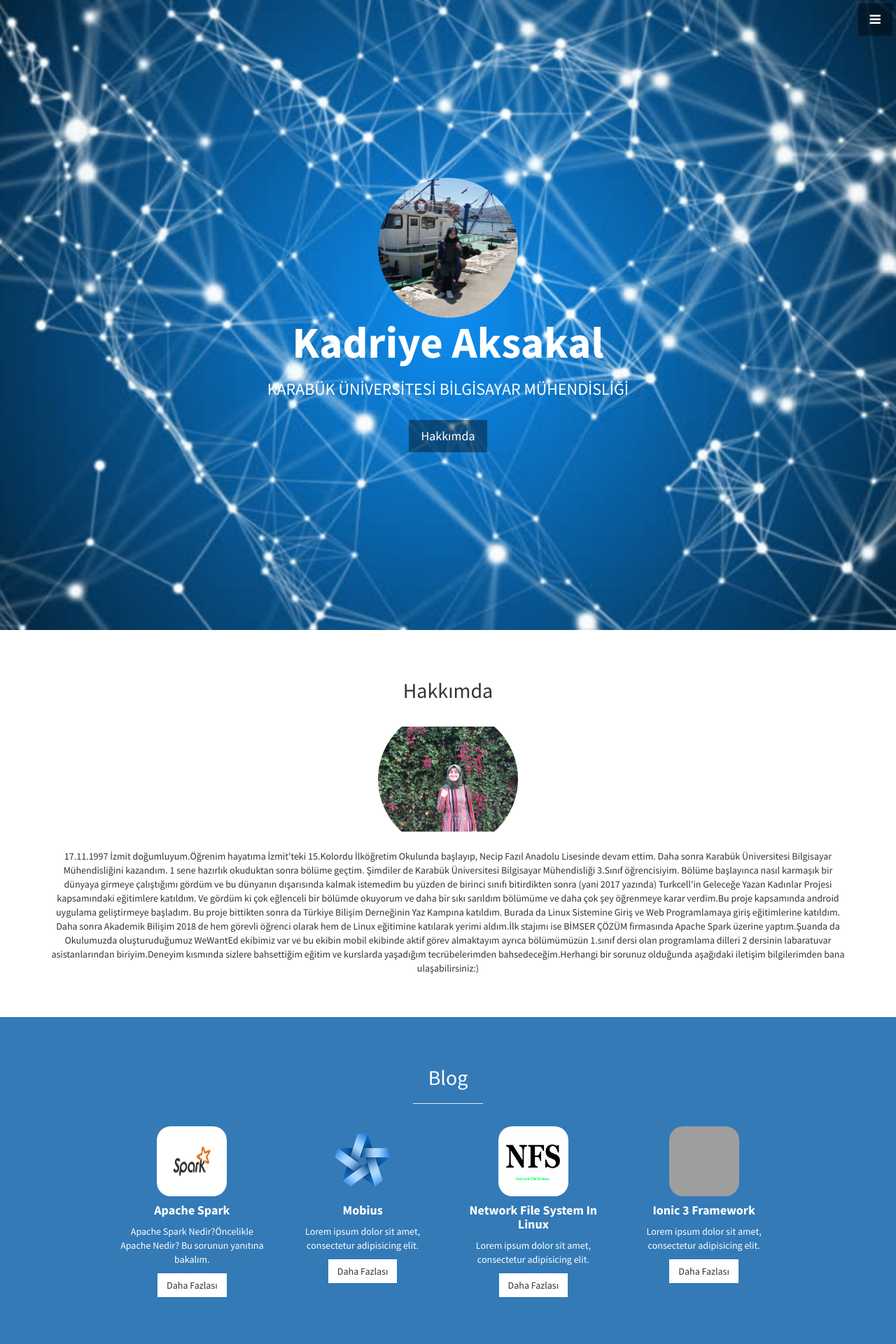
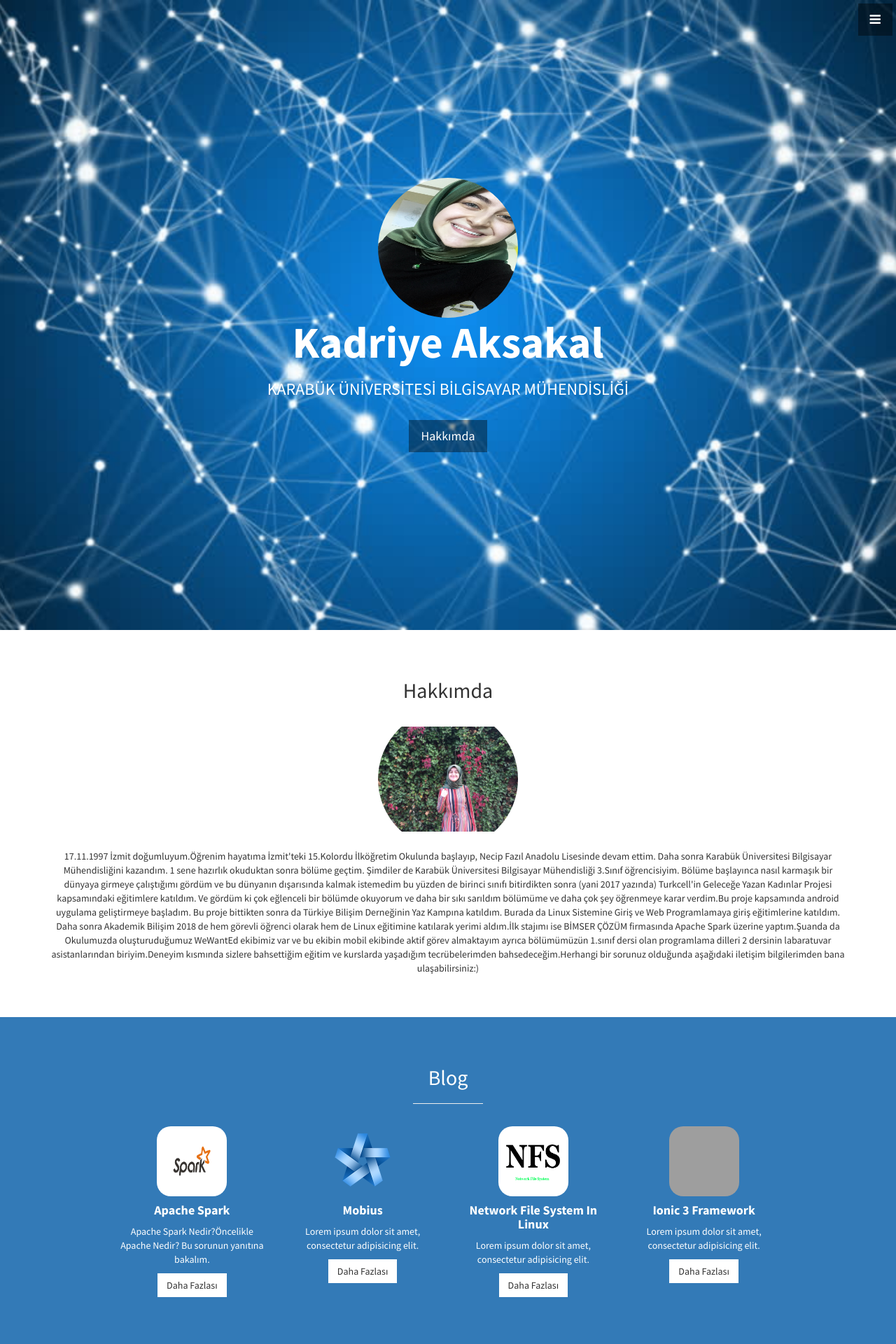
Before and after one commit to KadriyeAksakal/KadriyeAksakal.github.io, a Jekyll site: the page built from index.html, in a window 1280 px wide. Shown: the top 1920 px of the page at 70% size. Built offline with Jekyll 4.4.1, drawn with Linux system fonts in a browser that asks for light colours; grey boxes are pictures that could not be loaded.

Commit message:
Update header.html

```diff
--- a/_includes/header.html
+++ b/_includes/header.html
@@ -1,6 +1,6 @@
 <header id="top" class="header">
   <div class="text-vertical-center">
-	<img style="height:200px; width:200px; border-radius:100px;" src="img/me2.JPG">
+	<img style="height:200px; width:200px; border-radius:100px;" src="img/mee.JPG">
     <h1>Kadriye Aksakal</h1>
     <h3>KARABÜK ÜNİVERSİTESİ BİLGİSAYAR MÜHENDİSLİĞİ</h3>
     <br>
```
